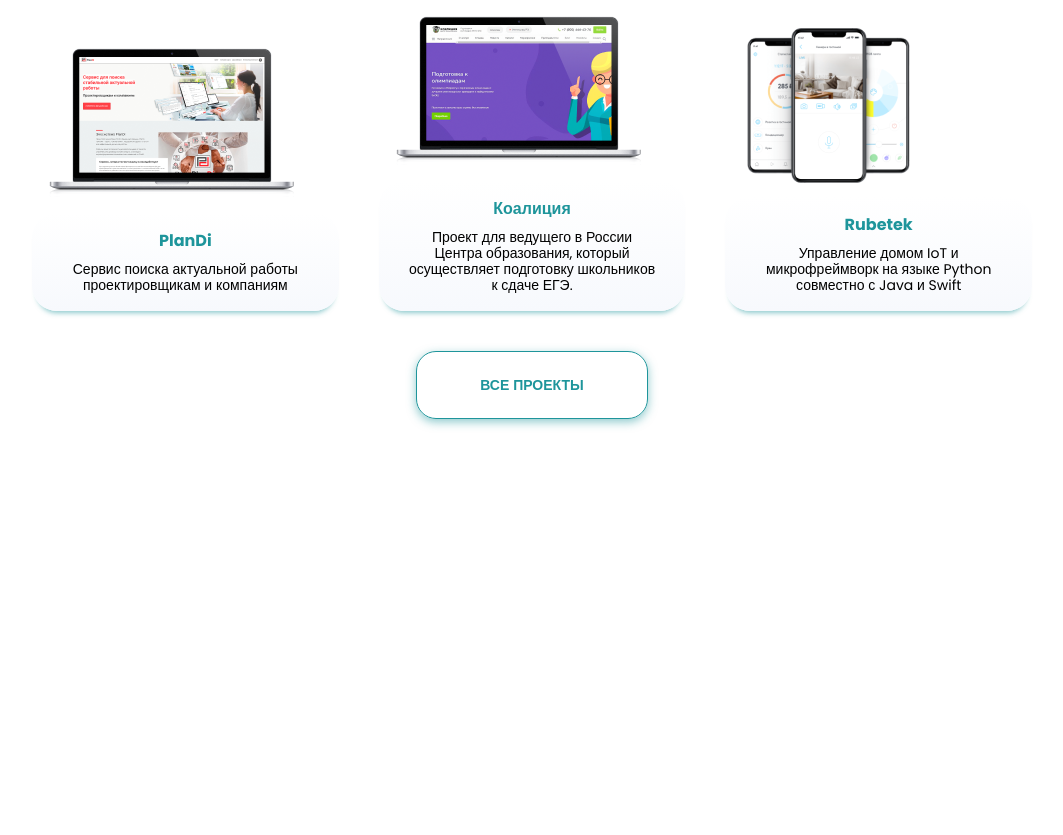
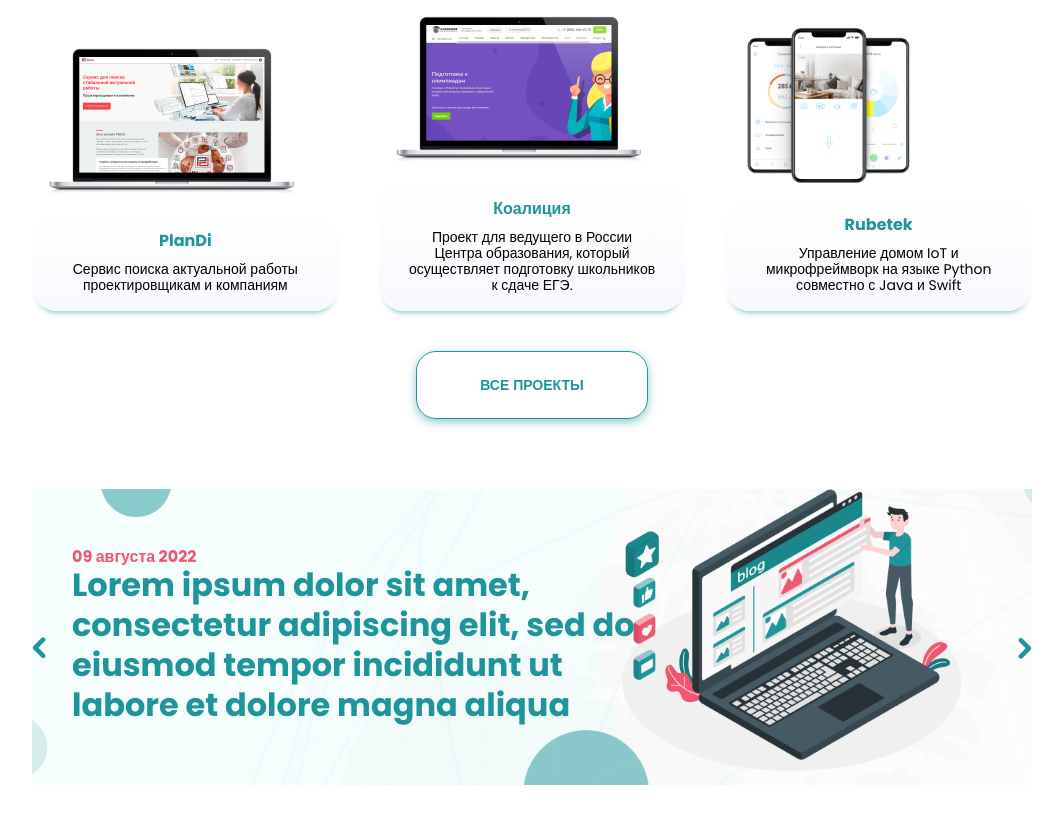
Before and after one commit to xellamay/priduct_fit, a website built with Parcel: page src/index.html in a window 1280 px wide. Shown: the part 1325-2160 px from the top of the page, without its empty margins (108-1171 px from the left). Before the commit the page ends 1764 px from the top, so only its background shows below. Built offline with nearby package versions, Linux system fonts and the light colour scheme.

Commit message:
сделан баннер

```diff
--- a/src/index.html
+++ b/src/index.html
@@ -199,6 +199,47 @@
         </div>
       </div>
 
+      <div class="swiper swiper-banner">
+        <div class="swiper-wrapper swiper-banner__wrapper">
+          <div class="swiper-slide swiper-banner__slide">
+            <div class="swiper-banner__description">
+              <data class="swiper-banner__data">09 августа 2022</data>
+              <p class="swiper-banner__text">Lorem ipsum dolor sit amet,<br>
+                consectetur adipiscing elit, sed do<br>
+                 eiusmod tempor incididunt ut<br>
+                  labore et dolore magna aliqua
+              </p>
+            </div>
+          </div>
+          <div class="swiper-slide swiper-banner__slide">
+            <div class="swiper-banner__description">
+              <data class="swiper-banner__data">09 августа 2022</data>
+              <p class="swiper-banner__text">Lorem ipsum dolor sit amet,<br>
+                consectetur adipiscing elit, sed do<br>
+                 eiusmod tempor incididunt ut<br>
+                  labore et dolore magna aliqua
+              </p>
+            </div>
+          </div>
+          <div class="swiper-slide swiper-banner__slide">
+            <div class="swiper-banner__description">
+              <data class="swiper-banner__data">09 августа 2022</data>
+              <p class="swiper-banner__text">Lorem ipsum dolor sit amet,<br>
+                consectetur adipiscing elit, sed do<br>
+                 eiusmod tempor incididunt ut<br>
+                  labore et dolore magna aliqua
+              </p>
+            </div>
+          </div>
+        </div>
+        <div class="swiper-button-prev swiper-banner__button-prev">
+          <img src="./img/icon-prev-green.png" alt="prev">
+        </div>
+        <div class="swiper-button-next swiper-banner__button-next">
+          <img src="./img/icon-next-green.png" alt="next">
+        </div>
+      </div>
+
 
   <script type="module" src="./js/scripts.js"></script>
 </body>
--- a/src/scss/swiper.scss
+++ b/src/scss/swiper.scss
@@ -56,6 +56,58 @@
       z-index: 100;
     }
   }
+
+  &-banner {
+    &__slide {
+      height: 100%;
+      margin: 50px 0;
+
+      background-image: url(../img/banner1.png);
+      background-position: right;
+      background-repeat: no-repeat;
+      background-size: cover;
+    }
+
+    &__description {
+      height: 100%;
+      margin: 60px 0;
+      padding: 0 40px;
+
+      display: flex;
+      align-items: flex-start;
+      justify-content: center;
+      flex-direction: column;
+    }
+
+    &__data {
+      @include text;
+
+      font-weight: 700;
+      color: $secondary;
+    }
+
+    &__text {
+      @include title;
+
+      color: $primary;
+    }
+
+    &__button-prev {
+      position: absolute;
+      left: 0;
+      top: 50%;
+
+      z-index: 100;
+    }
+
+    &__button-next {
+      position: absolute;
+      right: 0;
+      top: 50%;
+
+      z-index: 100;
+    }
+  }
 }
 
 
@@ -70,3 +122,16 @@
     display: none;
   }
 }
+
+@media (max-width: 1050px) {
+  .swiper-banner {
+    &__slide {
+      background-image: url(../img/banner1-mob.png);
+    }
+
+    &__description {
+      align-items: center;
+      text-align: center;
+    }
+  }
+}
--- a/src/scss/welcome.scss
+++ b/src/scss/welcome.scss
@@ -1,7 +1,4 @@
 .welcome {
-  display: flex;
-  justify-content: space-between;
-  align-items: center;
   height: calc(100% - 150px);
 
   background-image: url(../img/image1.png);
```
Also changed, not shown: src/img/banner1-mob.png (added), src/img/banner1.png (added).
